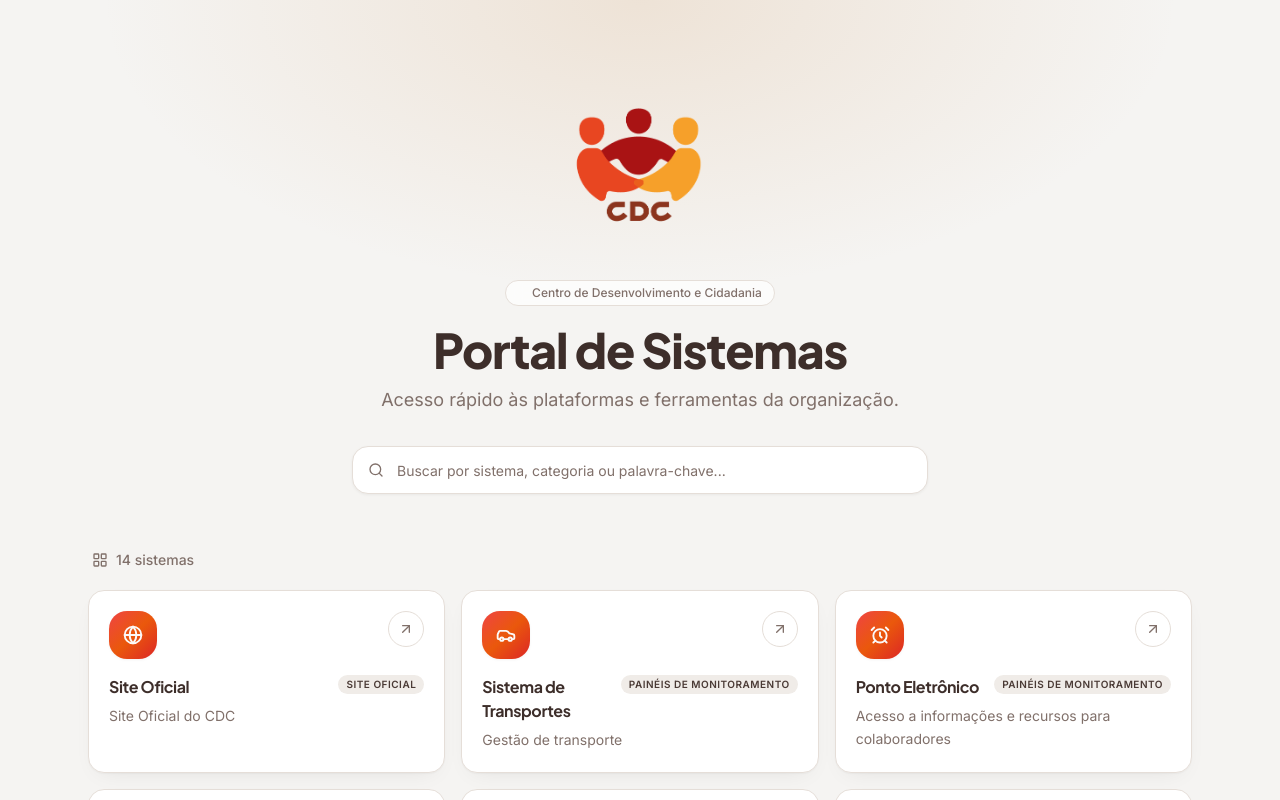
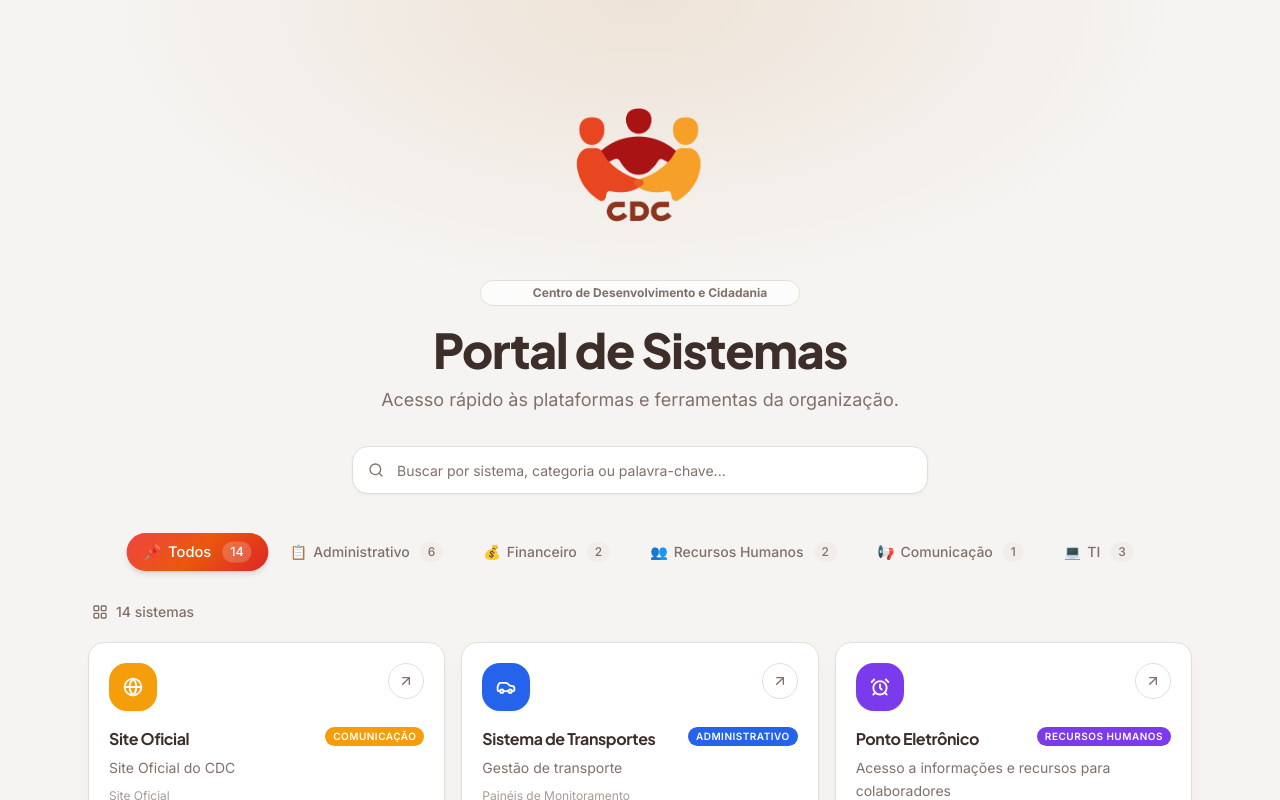
Before and after one commit to KleberFanini/integracao-cdc, a Next.js app: page / in a window 1280 px wide. Shown: the top 800 px of the page. Built offline with nearby package versions, Linux system fonts and the light colour scheme.

Commit message:
departamentos

```diff
--- a/src/app/page.tsx
+++ b/src/app/page.tsx
@@ -1,7 +1,6 @@
 "use client";
 
 import { useMemo, useState } from "react";
-import Image from "next/image";
 import {
   Search,
   Wallet,
@@ -14,19 +13,21 @@ import {
   LayoutGrid,
   Car,
   AlarmClock,
-  ScanBarcode,
   Globe,
+  Bus,
+  Clock,
+  ShoppingCart,
   FileText,
   Building2,
-  Clock,
-  Bus,
-  Box,
   Mail,
   Server,
   FilePlus,
+  Box,
+  ScanBarcode,
   type LucideIcon,
 } from "lucide-react";
 import systemsData from "@/data/systems.json";
+import Image from "next/image";
 
 const iconMap: Record<string, LucideIcon> = {
   Wallet,
@@ -38,15 +39,16 @@ const iconMap: Record<string, LucideIcon> = {
   Car,
   AlarmClock,
   Globe,
+  Bus,
   Clock,
-  ScanBarcode,
+  ShoppingCart,
   FileText,
   Building2,
-  Bus,
-  Box,
   Mail,
   Server,
-  FilePlus
+  FilePlus,
+  Box,
+  ScanBarcode,
 };
 
 type System = {
@@ -55,22 +57,76 @@ type System = {
   url: string;
   icon: string;
   category?: string;
+  department?: string;
+};
+
+// Departamentos disponíveis
+const DEPARTMENTS = [
+  "Todos",
+  "Administrativo",
+  "Financeiro",
+  "Recursos Humanos",
+  "Comunicação",
+  "TI"
+];
+
+// Cores por departamento
+const departmentColors: Record<string, string> = {
+  "Administrativo": "#2563eb",
+  "Financeiro": "#16a34a",
+  "Recursos Humanos": "#7c3aed",
+  "Comunicação": "#f59e0b",
+  "TI": "#dc2626",
+};
+
+// Emojis por departamento
+const departmentEmojis: Record<string, string> = {
+  "Administrativo": "📋",
+  "Financeiro": "💰",
+  "Recursos Humanos": "👥",
+  "Comunicação": "📢",
+  "TI": "💻",
 };
 
 export default function Home() {
   const [query, setQuery] = useState("");
+  const [activeDepartment, setActiveDepartment] = useState("Todos");
   const systems = systemsData as System[];
 
   const filtered = useMemo(() => {
+    let result = systems;
+
+    // Filtrar por departamento
+    if (activeDepartment !== "Todos") {
+      result = result.filter(
+        (s) => s.department === activeDepartment
+      );
+    }
+
+    // Filtrar por busca
     const q = query.trim().toLowerCase();
-    if (!q) return systems;
-    return systems.filter(
-      (s) =>
-        s.name.toLowerCase().includes(q) ||
-        s.description.toLowerCase().includes(q) ||
-        (s.category ?? "").toLowerCase().includes(q),
-    );
-  }, [query, systems]);
+    if (q) {
+      result = result.filter(
+        (s) =>
+          s.name.toLowerCase().includes(q) ||
+          s.description.toLowerCase().includes(q) ||
+          (s.category ?? "").toLowerCase().includes(q) ||
+          (s.department ?? "").toLowerCase().includes(q)
+      );
+    }
+
+    return result;
+  }, [query, activeDepartment, systems]);
+
+  // Contar sistemas por departamento
+  const departmentCounts = useMemo(() => {
+    const counts: Record<string, number> = {};
+    systems.forEach(s => {
+      const dept = s.department || "Outros";
+      counts[dept] = (counts[dept] || 0) + 1;
+    });
+    return counts;
+  }, [systems]);
 
   return (
     <div className="relative min-h-screen bg-background font-sans text-foreground">
@@ -92,12 +148,12 @@ export default function Home() {
             />
           </div>
 
-          <div className="flex items-center justify-center gap-2 rounded-full border border-border bg-card/70 px-3 py-1 text-xs font-medium text-muted-foreground backdrop-blur">
+          <div className="flex items-center justify-center gap-2 rounded-full border border-border bg-card/70 px-8 py-1 text-xs font-medium text-muted-foreground backdrop-blur">
             <span
-              className="h-1.5 w-1.5 rounded-full"
+              className="h-3 w-3 rounded-full"
               style={{ background: "var(--brand-orange)" }}
             />
-            Centro de Desenvolvimento e Cidadania
+            <p className="font-bold">Centro de Desenvolvimento e Cidadania</p>
           </div>
 
           <h1 className="mt-5 font-display text-4xl font-extrabold tracking-tight text-foreground sm:text-5xl">
@@ -128,13 +184,57 @@ export default function Home() {
           </div>
         </header>
 
-        <section className="mt-14">
+        {/* Abas de Departamentos */}
+        <div className="mt-10 flex flex-wrap items-center justify-center gap-2">
+          {DEPARTMENTS.map((dept) => {
+            const isActive = activeDepartment === dept;
+            const count = dept === "Todos" ? systems.length : (departmentCounts[dept] || 0);
+            const emoji = dept === "Todos" ? "📌" : (departmentEmojis[dept] || "");
+
+            return (
+              <button
+                key={dept}
+                onClick={() => setActiveDepartment(dept)}
+                className={`
+                  relative px-4 py-2 text-sm font-medium rounded-full transition-all duration-200
+                  flex items-center gap-1.5
+                  ${isActive
+                    ? 'text-white shadow-md scale-105'
+                    : 'text-muted-foreground hover:text-foreground hover:bg-muted/50'
+                  }
+                `}
+                style={{
+                  background: isActive
+                    ? departmentColors[dept] || "var(--gradient-brand)"
+                    : 'transparent',
+                }}
+              >
+                <span>{emoji}</span>
+                <span>{dept}</span>
+                {count > 0 && (
+                  <span className={`
+                    ml-1 inline-flex items-center justify-center px-2 py-0.5 text-xs rounded-full
+                    ${isActive
+                      ? 'bg-white/20 text-white'
+                      : 'bg-muted text-muted-foreground'
+                    }
+                  `}>
+                    {count}
+                  </span>
+                )}
+              </button>
+            );
+          })}
+        </div>
+
+        <section className="mt-8">
           <div className="mb-5 flex items-center justify-between px-1">
             <div className="flex items-center gap-2 text-sm font-medium text-muted-foreground">
               <LayoutGrid className="h-4 w-4" />
               <span>
                 {filtered.length}{" "}
                 {filtered.length === 1 ? "sistema" : "sistemas"}
+                {activeDepartment !== "Todos" && ` em ${activeDepartment}`}
               </span>
             </div>
           </div>
@@ -145,7 +245,7 @@ export default function Home() {
                 Nenhum sistema encontrado
               </p>
               <p className="mt-1 text-sm text-muted-foreground">
-                Tente outro termo de busca.
+                Tente outro termo de busca ou departamento.
               </p>
             </div>
           ) : (
@@ -168,6 +268,12 @@ export default function Home() {
 
 function SystemCard({ system, index }: { system: System; index: number }) {
   const Icon = iconMap[system.icon] ?? LayoutGrid;
+
+  // Cor do departamento para o ícone
+  const getDepartmentColor = (department?: string) => {
+    return departmentColors[department || ""] || "var(--gradient-brand)";
+  };
+
   return (
     <a
       href={system.url}
@@ -185,7 +291,7 @@ function SystemCard({ system, index }: { system: System; index: number }) {
       <div className="flex items-start justify-between">
         <div
           className="grid h-12 w-12 shrink-0 place-items-center rounded-xl text-primary-foreground shadow-[var(--shadow-soft)] transition-transform duration-500 group-hover:scale-105"
-          style={{ background: "var(--gradient-brand)" }}
+          style={{ background: getDepartmentColor(system.department) }}
         >
           <Icon className="h-5 w-5" strokeWidth={2.25} />
         </div>
@@ -199,15 +305,23 @@ function SystemCard({ system, index }: { system: System; index: number }) {
           <h2 className="break-words font-display text-base font-bold tracking-tight text-foreground flex-1">
             {system.name}
           </h2>
-          {system.category && (
-            <span className="shrink-0 rounded-full bg-secondary px-2 py-0.5 text-[10px] font-semibold uppercase tracking-wider text-secondary-foreground whitespace-nowrap">
-              {system.category}
+          {system.department && (
+            <span
+              className="shrink-0 rounded-full px-2 py-0.5 text-[10px] font-semibold uppercase tracking-wider text-white whitespace-nowrap"
+              style={{ background: getDepartmentColor(system.department) }}
+            >
+              {system.department}
             </span>
           )}
         </div>
         <p className="mt-1.5 text-sm leading-relaxed text-muted-foreground">
           {system.description}
         </p>
+        {system.category && (
+          <span className="mt-2 inline-block text-xs text-muted-foreground/70">
+            {system.category}
+          </span>
+        )}
       </div>
     </a>
   );
--- a/src/data/systems.json
+++ b/src/data/systems.json
@@ -4,97 +4,111 @@
         "description": "Site Oficial do CDC",
         "url": "https://cdc.org.br/",
         "icon": "Globe",
-        "category": "Site Oficial"
+        "category": "Site Oficial",
+        "department": "Comunicação"
     },
     {
         "name": "Sistema de Transportes",
         "description": "Gestão de transporte",
         "url": "https://transportes.cdc.org.br",
         "icon": "Car",
-        "category": "Painéis de Monitoramento"
+        "category": "Painéis de Monitoramento",
+        "department": "Administrativo"
     },
     {
         "name": "Ponto Eletrônico",
         "description": "Acesso a informações e recursos para colaboradores",
         "url": "http://pontoeletronico.cdc.org.br/",
         "icon": "AlarmClock",
-        "category": "Painéis de Monitoramento"
+        "category": "Painéis de Monitoramento",
+        "department": "Recursos Humanos"
     },
     {
         "name": "Compras ONGSYS",
         "description": "Compras ONGSYS",
         "url": "https://erpcompras.cdc.org.br",
         "icon": "ScanBarcode",
-        "category": "Painéis de Monitoramento"
+        "category": "Painéis de Monitoramento",
+        "department": "Financeiro"
     },
     {
         "name": "OKDOC",
         "description": "Gestão de Documentos",
         "url": "https://digital.cdc.org.br",
         "icon": "FileText",
-        "category": "Sistemas"
+        "category": "Sistemas",
+        "department": "Administrativo"
     },
     {
         "name": "ONGSYS",
         "description": "Sistema de gestão administrativa e financeira para a ONG",
         "url": "https://www.ongsys.com.br/app/index.php/",
         "icon": "Building2",
-        "category": "Sistemas"
+        "category": "Sistemas",
+        "department": "Financeiro"
     },
     {
         "name": "Estoque",
         "description": "Sistema de estoque da ONG",
         "url": "https://estoque.cdc.org.br/",
         "icon": "Box",
-        "category": "Sistemas"
+        "category": "Sistemas",
+        "department": "Administrativo"
     },
     {
         "name": "MaxiFrota",
         "description": "Sistema de frota da ONG",
         "url": "https://novogis.maxifrota.com.br/login",
         "icon": "Car",
-        "category": "Sistemas"
+        "category": "Sistemas",
+        "department": "Administrativo"
     },
     {
         "name": "Cobli",
         "description": "Gestão de frota com rastreabilidade, monitoramento e relatórios detalhados.",
         "url": "https://painel.cobli.co/login",
         "icon": "Bus",
-        "category": "Sistemas"
+        "category": "Sistemas",
+        "department": "Administrativo"
     },
     {
         "name": "EZ Point",
         "description": "Sistema de ponto eletrônico",
         "url": "https://client2.ezpointweb.com.br/",
         "icon": "AlarmClock",
-        "category": "Sistemas"
+        "category": "Sistemas",
+        "department": "Recursos Humanos"
     },
     {
         "name": "KingHost",
         "description": "Envio de E-mail",
         "url": "https://painel.kinghost.com.br/index.php",
         "icon": "Mail",
-        "category": "Servidores"
+        "category": "Servidores",
+        "department": "TI"
     },
     {
         "name": "Hostinger",
         "description": "Hospedagem de sites",
         "url": "https://hpanel.hostinger.com/",
         "icon": "Server",
-        "category": "Servidores"
+        "category": "Servidores",
+        "department": "TI"
     },
     {
         "name": "Registro.br",
         "description": "Registro de domínios",
         "url": "https://registro.br/",
         "icon": "Globe",
-        "category": "Domínio"
+        "category": "Domínio",
+        "department": "TI"
     },
     {
         "name": "Cadastro dos Sistemas",
         "description": "Solicitação de cadastros dos sistemas",
         "url": "https://docs.google.com/forms/d/e/1FAIpQLSfb0De_QY09xVPunhCEzpTZeV965EQt_Cmk4vL-WwgqzoaOpA/viewform?usp=sharing&ouid=103765690399295332532",
         "icon": "FilePlus",
-        "category": "Formulário"
+        "category": "Formulário",
+        "department": "Administrativo"
     }
 ]
```
